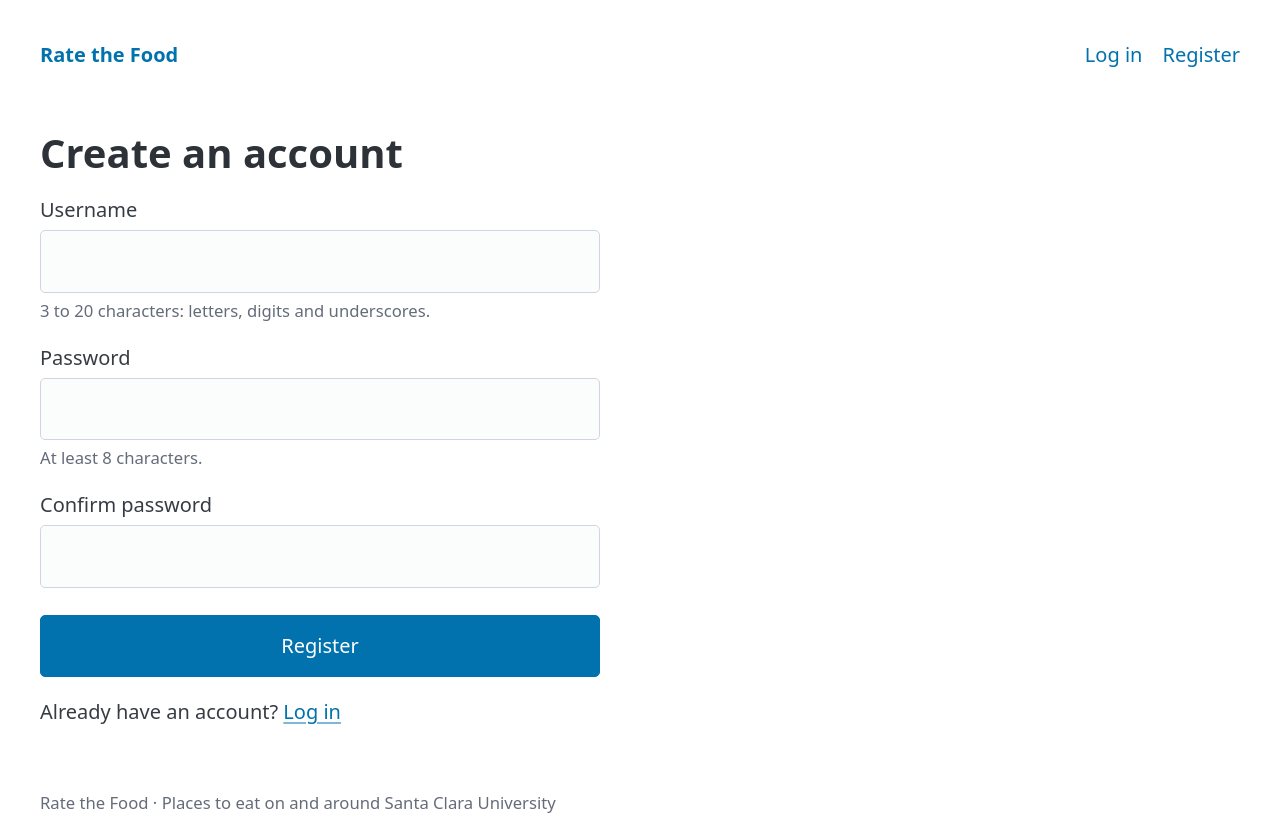
After one commit to raconrad05-ux/Rate-the-food, a Flask app: page /register in a window 1280 px wide. The commit adds this page. Run offline with Flask 3, Linux system fonts and the light colour scheme; some libraries are stand-ins or nearby versions.

Commit message:
Add registration, login and logout

```diff
--- a/app.py
+++ b/app.py
@@ -1,8 +1,11 @@
 import os
+import re
 import sqlite3
+from functools import wraps
 
-from flask import Flask, abort, g, render_template
-from werkzeug.security import generate_password_hash
+from flask import (Flask, abort, flash, g, redirect, render_template, request,
+                   session, url_for)
+from werkzeug.security import check_password_hash, generate_password_hash
 
 app = Flask(__name__)
 
@@ -177,6 +180,118 @@ init_db()
 seed_db()
 
 
+# ---- User accounts ----
+
+@app.before_request
+def load_logged_in_user():
+    """Before every request, put the logged-in user (or None) in g.user."""
+    user_id = session.get("user_id")
+    g.user = None
+    if user_id is not None:
+        g.user = get_db().execute(
+            "SELECT id, username FROM users WHERE id = ?", (user_id,)
+        ).fetchone()
+        if g.user is None:
+            session.clear()  # the user was deleted, so forget the old login
+
+
+def login_required(view):
+    """Decorator for pages that need a logged-in user."""
+    @wraps(view)  # keeps the view's name so url_for still works
+    def wrapped_view(*args, **kwargs):
+        if g.user is None:
+            flash("Please log in first.", "info")
+            # full_path includes the query string; it ends in "?" if there isn't one
+            return redirect(url_for("login", next=request.full_path.rstrip("?")))
+        return view(*args, **kwargs)
+    return wrapped_view
+
+
+def is_safe_next(url):
+    """Only allow redirects to paths on this site, like /place/3.
+
+    "//evil.com" (and "/\\evil.com", which browsers treat the same way)
+    would send the user to another website, so those are rejected.
+    """
+    return bool(url) and url.startswith("/") and not url.startswith("//") and "\\" not in url
+
+
+@app.route("/register", methods=["GET", "POST"])
+def register():
+    if request.method == "GET":
+        return render_template("register.html", username="")
+
+    username = request.form.get("username", "").strip()
+    password = request.form.get("password", "")
+    confirm = request.form.get("confirm", "")
+
+    # Check the rules one at a time and stop at the first problem.
+    error = None
+    if not re.fullmatch(r"[A-Za-z0-9_]{3,20}", username):
+        error = "Username must be 3 to 20 characters: letters, digits and underscores only."
+    elif len(password) < 8:
+        error = "Password must be at least 8 characters."
+    elif password != confirm:
+        error = "Passwords don't match."
+
+    if error is None:
+        db = get_db()
+        try:
+            cursor = db.execute(
+                "INSERT INTO users (username, password_hash) VALUES (?, ?)",
+                (username, generate_password_hash(password)),
+            )
+            db.commit()
+        except sqlite3.IntegrityError:
+            # The UNIQUE rule on username failed, so the name is taken.
+            error = f"The username {username} is already taken."
+
+    if error is not None:
+        flash(error, "error")
+        # Re-show the form with the username filled in (never the password).
+        return render_template("register.html", username=username)
+
+    # Log the new user in right away.
+    session.clear()
+    session["user_id"] = cursor.lastrowid
+    flash(f"Welcome, {username}! Your account is ready.", "success")
+    return redirect(url_for("index"))
+
+
+@app.route("/login", methods=["GET", "POST"])
+def login():
+    # "next" is the page to go back to after logging in, e.g. /place/3
+    next_url = request.args.get("next", "")
+
+    if request.method == "GET":
+        return render_template("login.html", username="", next_url=next_url)
+
+    username = request.form.get("username", "").strip()
+    password = request.form.get("password", "")
+    user = get_db().execute(
+        "SELECT id, username, password_hash FROM users WHERE username = ?", (username,)
+    ).fetchone()
+
+    # Same message whether the username or the password was wrong,
+    # so nobody can use this form to find out which usernames exist.
+    if user is None or not check_password_hash(user["password_hash"], password):
+        flash("Invalid username or password", "error")
+        return render_template("login.html", username=username, next_url=next_url)
+
+    # clear() first so no data from before the login carries over.
+    session.clear()
+    session["user_id"] = user["id"]
+    flash(f"Welcome back, {user['username']}!", "success")
+    return redirect(next_url if is_safe_next(next_url) else url_for("index"))
+
+
+@app.route("/logout", methods=["POST"])
+def logout():
+    session.clear()
+    flash("You've been logged out.", "info")
+    return redirect(url_for("index"))
+
+
 @app.route("/")
 def index():
     """Home page: every place, ranked by average rating."""
--- a/templates/base.html
+++ b/templates/base.html
@@ -15,6 +15,10 @@
     .flash.success { background: #d1f2d9; color: #14532d; }
     .flash.error { background: #fbd5d5; color: #7f1d1d; }
     .flash.info { background: #dbeafe; color: #1e3a8a; }
+    /* Keep the header's Log out button small and on one line */
+    .inline-form { margin: 0; }
+    .inline-form button { margin: 0; padding: 0.3rem 0.8rem; }
+    .form-box { max-width: 28rem; }
   </style>
 </head>
 <body>
@@ -22,6 +26,21 @@
     <nav>
       <ul>
         <li><a href="{{ url_for('index') }}" class="site-name">Rate the Food</a></li>
+      </ul>
+      <ul>
+        {# g.user is set by load_logged_in_user() in app.py #}
+        {% if g.user %}
+          <li>Logged in as <strong>{{ g.user.username }}</strong></li>
+          <li>
+            {# Logging out changes state, so it's a POST form, not a link #}
+            <form action="{{ url_for('logout') }}" method="post" class="inline-form">
+              <button type="submit" class="secondary outline">Log out</button>
+            </form>
+          </li>
+        {% else %}
+          <li><a href="{{ url_for('login') }}">Log in</a></li>
+          <li><a href="{{ url_for('register') }}">Register</a></li>
+        {% endif %}
       </ul>
     </nav>
   </header>
--- /dev/null
+++ b/templates/register.html
@@ -0,0 +1,30 @@
+{% extends "base.html" %}
+
+{% block title %}Register – Rate the Food{% endblock %}
+
+{% block content %}
+<section class="form-box">
+  <h1>Create an account</h1>
+  <form method="post">
+    <label>
+      Username
+      {# value keeps what the user typed if there was an error #}
+      <input name="username" value="{{ username }}" required
+             minlength="3" maxlength="20" pattern="[A-Za-z0-9_]+" autocomplete="username">
+      <small>3 to 20 characters: letters, digits and underscores.</small>
+    </label>
+    <label>
+      Password
+      {# Password fields never get a value, so they're always blank #}
+      <input type="password" name="password" required minlength="8" autocomplete="new-password">
+      <small>At least 8 characters.</small>
+    </label>
+    <label>
+      Confirm password
+      <input type="password" name="confirm" required minlength="8" autocomplete="new-password">
+    </label>
+    <button type="submit">Register</button>
+  </form>
+  <p>Already have an account? <a href="{{ url_for('login') }}">Log in</a></p>
+</section>
+{% endblock %}
```
Also changed, not shown: PROMPTS.md (+22 -0 lines), templates/login.html (added, +22 -0 lines).
